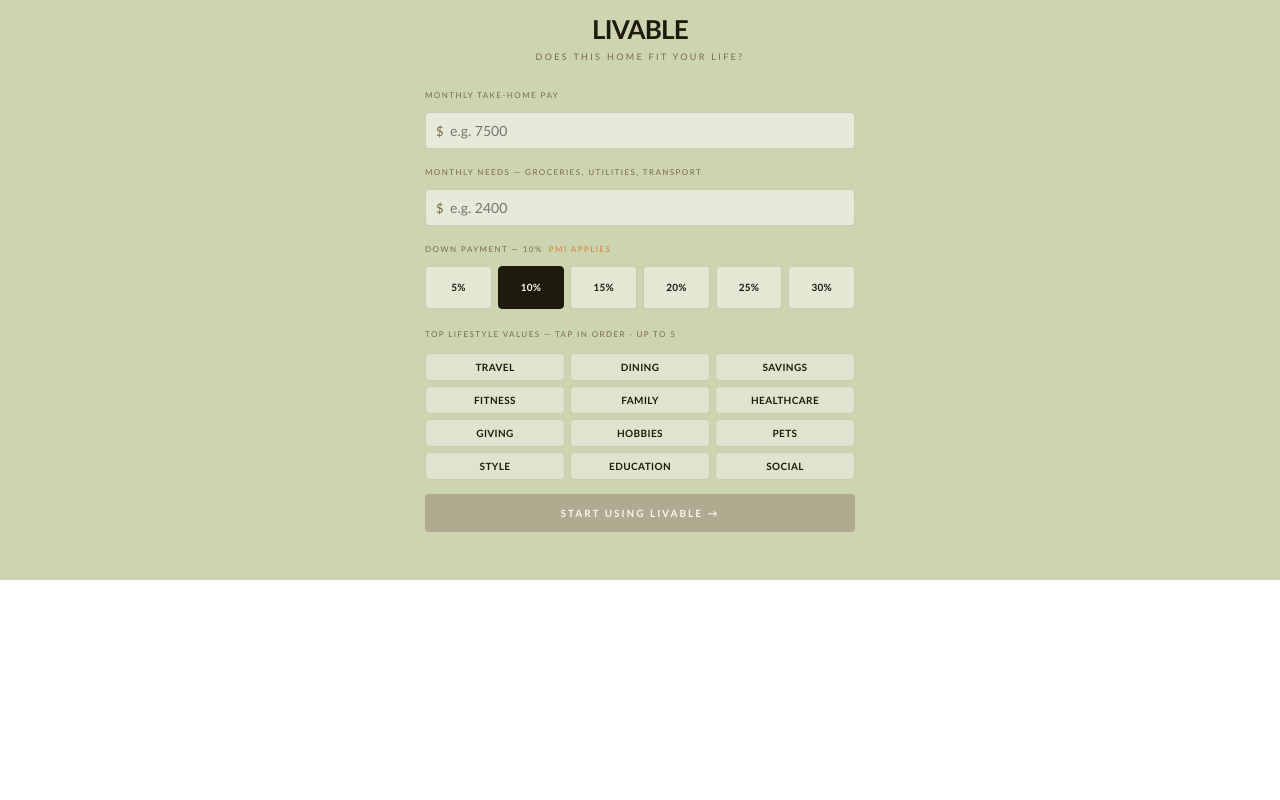
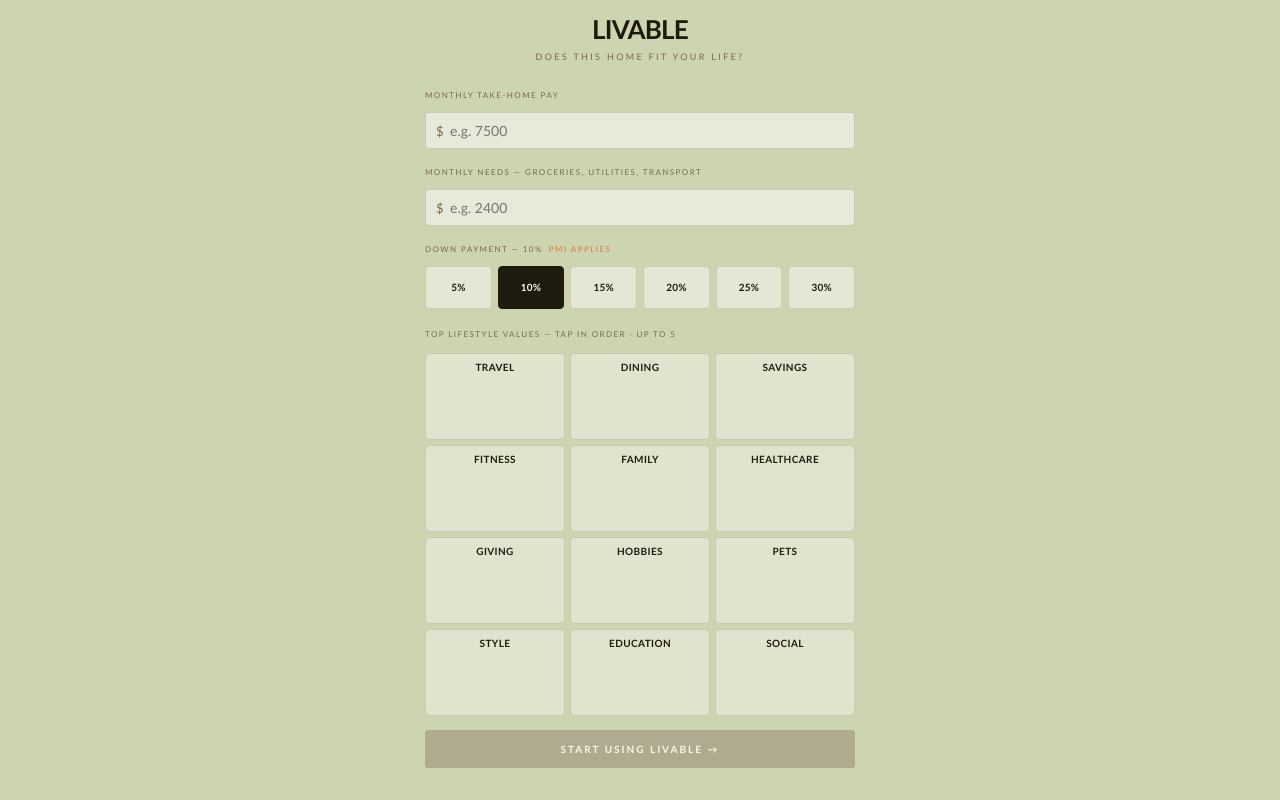
Before and after one commit to kylebrintnall-ux/livable, a React (Vite) app: page / in a window 1280 px wide. Built offline with nearby package versions, Linux system fonts and the light colour scheme.

Commit message:
fix: fill full viewport height on onboarding — tiles grid expands to fill space
https://claude.ai/code/session_01PTpN9c3owX9jeupxi4nuwn

```diff
--- a/src/App.jsx
+++ b/src/App.jsx
@@ -172,7 +172,7 @@ function OnboardingScreen({ onDone, shareCount, useCount }) {
   const canProceed = income && needs && selectedCats.length >= 1;
 
   return (
-    <div style={{ width: "100%", maxWidth: MOBILE_MAX, margin: "0 auto", paddingBottom: 16 }}>
+    <div style={{ width: "100%", maxWidth: MOBILE_MAX, margin: "0 auto", flex: 1, display: "flex", flexDirection: "column" }}>
       {/* Wordmark */}
       <div style={{ textAlign: "center", marginBottom: 12 }}>
         <div style={{ fontSize: 26, fontWeight: "800", color: INK, letterSpacing: "-0.03em" }}>LIVABLE</div>
@@ -230,12 +230,12 @@ function OnboardingScreen({ onDone, shareCount, useCount }) {
         </div>
       </div>
 
-      {/* Lifestyle values */}
-      <div style={{ marginBottom: 14 }}>
+      {/* Lifestyle values — grows to fill remaining space */}
+      <div style={{ flex: 1, display: "flex", flexDirection: "column", marginBottom: 14 }}>
         <div style={{ fontSize: 8, letterSpacing: "0.18em", color: MUTED, textTransform: "uppercase", marginBottom: 6 }}>
           Top lifestyle values — tap in order · up to {MAX_CATS}
         </div>
-        <div style={{ display: "grid", gridTemplateColumns: "repeat(3, 1fr)", gap: 5 }}>
+        <div style={{ flex: 1, display: "grid", gridTemplateColumns: "repeat(3, 1fr)", gridTemplateRows: "repeat(4, 1fr)", gap: 5 }}>
           {CATS.map((cat) => {
             const rank = selectedCats.indexOf(cat.id);
             const selected = rank !== -1;
@@ -1503,6 +1503,7 @@ export default function App() {
   return (
     <div style={{
       background: BG,
+      minHeight: "100dvh",
       display: "flex", flexDirection: "column", alignItems: "center",
       padding: "16px 14px 32px",
       fontFamily: font,
```
